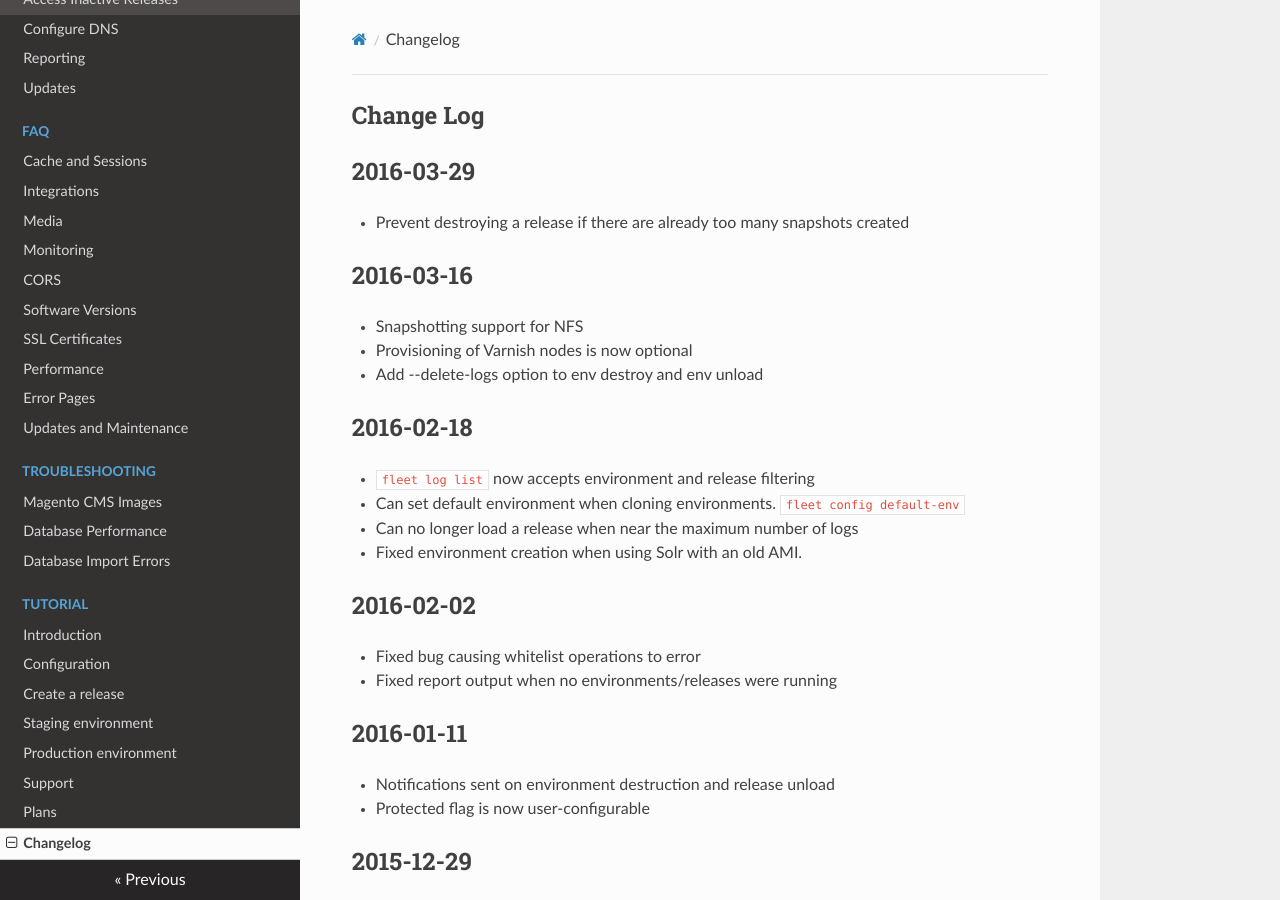
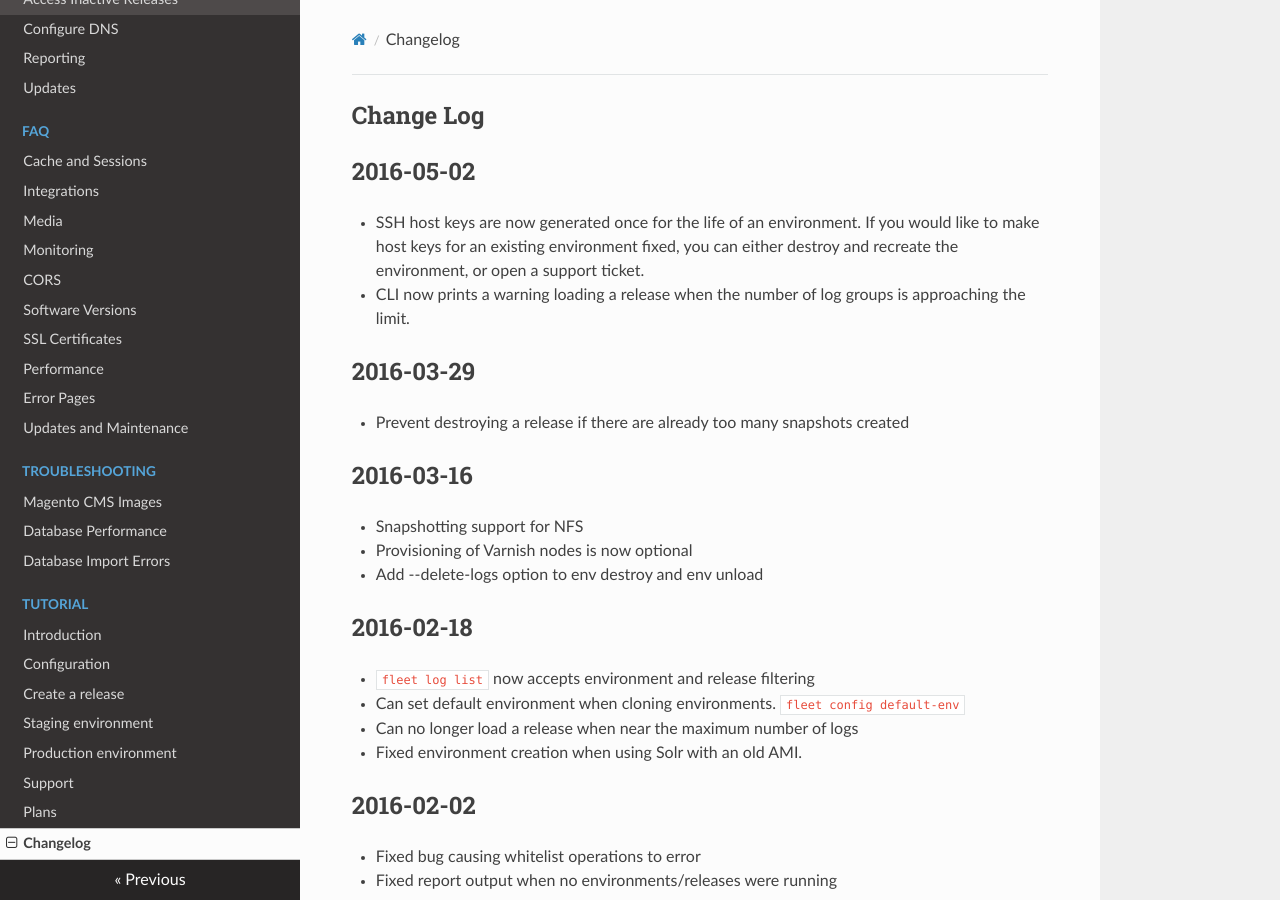
Before and after one commit to anchor/fleet-magento-docs, an MkDocs documentation site: the page built from docs/changelog.md, in a window 1280 px wide and 900 px high. Built offline with MkDocs 1.6.1, drawn with Linux system fonts in a browser that asks for light colours; nearby versions of some CDN libraries; old or Windows-style settings are respelled for this version of MkDocs.

Commit message:
Changlog for release 2016-05-02

```diff
--- a/docs/changelog.md
+++ b/docs/changelog.md
@@ -1,5 +1,10 @@
 Change Log
 ----------
+
+2016-05-02
+----------
+* SSH host keys are now generated once for the life of an environment. If you would like to make host keys for an existing environment fixed, you can either destroy and recreate the environment, or open a support ticket.
+* CLI now prints a warning loading a release when the number of log groups is approaching the limit.
 
 2016-03-29
 ----------
```
